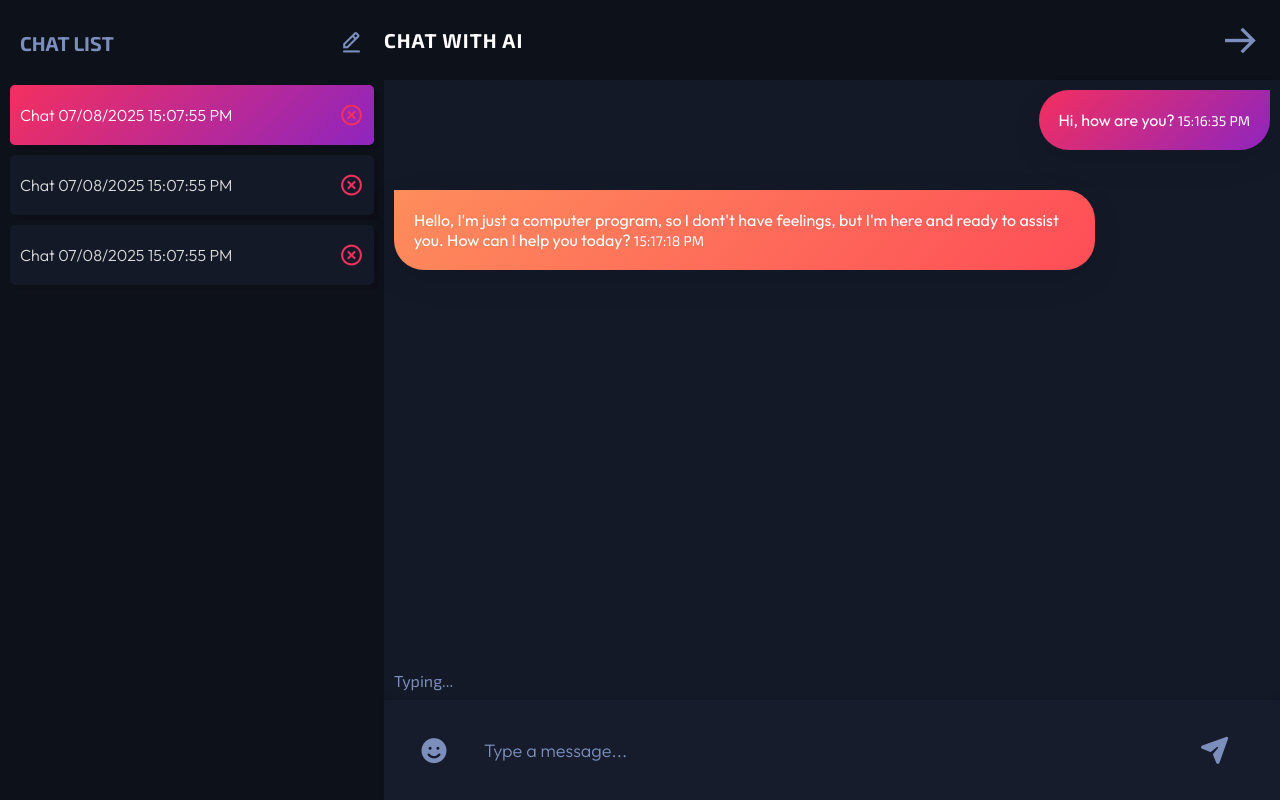
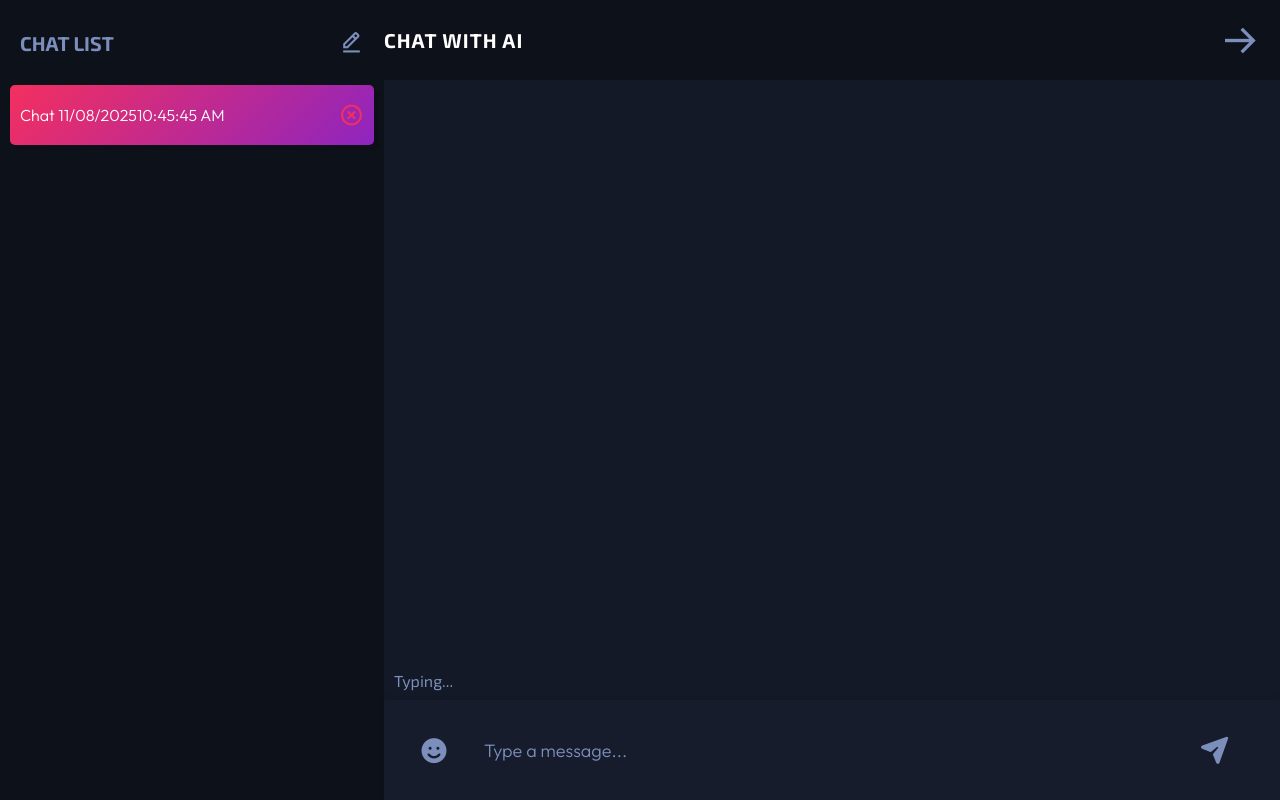
Before and after one commit to AyseYildiiz/AI-ChatBot-React, a React (Vite) app: page / in a window 1280 px wide. Both pictures are taken after a click on the button "CHAT AI". Built offline with nearby package versions, Linux system fonts and the light colour scheme.

Commit message:
Chat functionality has builded

```diff
--- a/src/App.jsx
+++ b/src/App.jsx
@@ -1,23 +1,40 @@
-import React, { useState } from 'react'
-import ChatBotStart from './Components/ChatBotStart'
-import ChatBotApp from './Components/ChatBotApp'
+import { useState } from "react";
+import ChatBotApp from "./Components/ChatBotApp";
+import ChatBotStart from "./Components/ChatBotStart";
 
 const App = () => {
-  const [isChatting, setIsChatting ] = useState(false)
-  const [chats, setChats] = useState([])
-
+  const [isChatting, setIsChatting] = useState(false);
+  const [chats, setChats] = useState([]);
 
   const handleStartChat = () => {
-    setIsChatting(true)
-  }
+    setIsChatting(true);
+
+    if (chats.length === 0) {
+      const newChat = {
+        id: `Chat ${new Date().toLocaleDateString(
+          "en-GB"
+        )}${new Date().toLocaleTimeString()}`,
+        messages: [],
+      };
+
+      setChats([newChat]);
+    }
+  };
 
   const handleGoBack = () => {
-    setIsChatting(false)
-  }
+    setIsChatting(false);
+  };
 
   return (
-    <div className='container'> { isChatting ?
-     <ChatBotApp onGoBack= {handleGoBack} />:<ChatBotStart onStartChat= {handleStartChat}/>} </div> )
-}
+    <div className="container">
+      {" "}
+      {isChatting ? (
+        <ChatBotApp onGoBack={handleGoBack} chats={chats} setChats={setChats} />
+      ) : (
+        <ChatBotStart onStartChat={handleStartChat} />
+      )}{" "}
+    </div>
+  );
+};
 
-export default App
+export default App;
--- a/src/Components/ChatBotApp.css
+++ b/src/Components/ChatBotApp.css
@@ -6,7 +6,7 @@
 
 .chat-list {
   width: 30%;
-    height:  100%;
+  height: 100%;
   background-color: #0d111a;
   padding: 1rem;
   display: flex;
@@ -14,23 +14,22 @@
   row-gap: 1rem;
 }
 
-.chat-list-header{
+.chat-list-header {
   width: 100%;
   display: flex;
   align-items: center;
   justify-content: space-between;
   padding: 2rem 1rem;
   color: #7b8ebc;
-
 }
 
-.chat-list-header h2{
-    font-family: 'Exo 2', sans-serif;
+.chat-list-header h2 {
+  font-family: "Exo 2", sans-serif;
   font-size: 2rem;
   text-transform: uppercase;
 }
 
-.chat-list-header i{
+.chat-list-header i {
   font-size: 2.5rem;
   cursor: pointer;
 }
@@ -39,41 +38,41 @@
   width: 100½;
   height: 6rem;
   background-color: #131927;
-    padding: .5rem 1rem;
-    border-radius: .5rem;
+  padding: 0.5rem 1rem;
+  border-radius: 0.5rem;
   display: flex;
   align-items: center;
   justify-content: space-between;
-    box-shadow: 0.5rem .5rem rgba(0, 0, 0, 0.1);
+  box-shadow: 0.5rem 0.5rem rgba(0, 0, 0, 0.1);
 }
 
-.chat-list-item.active{
-    background: linear-gradient(135deg, #f42f5f, #8e25bf )
+.chat-list-item.active {
+  background: linear-gradient(135deg, #f42f5f, #8e25bf);
 }
 
-.chat-list-item h4{
+.chat-list-item h4 {
   font-size: 1.6rem;
   font-weight: 300;
   color: #ddd;
 }
 
-.chat-list-item.active h4{
+.chat-list-item.active h4 {
   color: #fff;
 }
 
-.chat-list-item i{
+.chat-list-item i {
   font-size: 2.5rem;
   color: #f42f5f;
 }
 
-.chat-window{
+.chat-window {
   width: 70%;
   height: 100%;
   display: flex;
   flex-direction: column;
 }
 
-.chat-title{
+.chat-title {
   width: 100%;
   min-height: 8rem;
   background-color: #0d111a;
@@ -107,7 +106,8 @@
   row-gap: 4rem;
 }
 
-.prompt, .response {
+.prompt,
+.response {
   max-width: 80%;
   padding: 2rem;
   font-size: 1.6rem;
@@ -116,20 +116,21 @@
 }
 
 .prompt {
-    background: linear-gradient(135deg, #f42f5f, #8e25bf );
+  background: linear-gradient(135deg, #f42f5f, #8e25bf);
   align-self: flex-end;
   border-radius: 3rem 0 3rem 3rem;
   text-align: right;
 }
 
-.response{
+.response {
   background: linear-gradient(135deg, #fe8d5c, #fe4d57);
   border-radius: 0 3rem 3rem 3rem;
   align-self: flex-start;
   text-align: left;
 }
 
-.prompt span, .response span{
+.prompt span,
+.response span {
   font-family: "Exo 2", sans-serif;
   font-size: 1.4rem;
   margin-top: 0.5rem;
@@ -142,17 +143,17 @@
   margin-top: auto;
 }
 
-.msg-form{
+.msg-form {
   width: 100%;
   height: 10rem;
   background-color: #161c2c;
   display: flex;
   align-items: center;
-    box-shadow: 0 -.2rem .5rem rgba(0, 0, 0, 0.1);
+  box-shadow: 0 -0.2rem 0.5rem rgba(0, 0, 0, 0.1);
   padding-right: 5rem;
 }
 
-.msg-form i{
+.msg-form i {
   font-size: 2.5rem;
   color: #7b8ebc;
   cursor: pointer;
@@ -179,6 +180,6 @@
   color: #7b8ebc;
 }
 
-.msg-input::focus::placeholder{
+.msg-input::focus::placeholder {
   opacity: 0;
 }
--- a/src/Components/ChatBotApp.jsx
+++ b/src/Components/ChatBotApp.jsx
@@ -1,25 +1,57 @@
-import React from 'react'
-import './ChatBotApp.css'
+import { useState } from "react";
+import "./ChatBotApp.css";
 
-const ChatBotApp = ( {onGoBack} ) => {
-  return (<div className='chat-app'>
-            <div className='chat-list'>
+const ChatBotApp = ({ onGoBack, chats, setChats }) => {
+  const [inputValue, setInputValue] = useState("");
+  const [messages, setMessages] = useState(chats[0]?.messages || []);
+
+  const handleInputChange = (e) => {
+    setInputValue(e.target.value);
+  };
+
+  const handleSendMessage = () => {
+    if (inputValue.trim() === "") return;
+    const newMessage = {
+      type: "prompt",
+      text: inputValue,
+      timestamp: new Date().toLocaleTimeString(),
+    };
+    const updatedMessages = [...messages, newMessage];
+    setMessages(updatedMessages);
+    setInputValue("");
+
+    const updateChats = chats.map((chat, index) => {
+      if (index === 0) {
+        return { ...chat, messages: updatedMessages };
+      }
+      return chat;
+    });
+    setChats(updateChats);
+  };
+
+  const handleKeyDown = (e) => {
+    if (e.key === "Enter") {
+      e.preventDefault();
+      handleSendMessage();
+    }
+  };
+
+  return (
+    <div className="chat-app">
+      <div className="chat-list">
         <div className="chat-list-header">
           <h2>Chat List</h2>
           <i className="bx bx-edit-alt new-chat"></i>
         </div>
-                <div className="chat-list-item active">
-                    <h4>Chat 07/08/2025 15:07:55 PM</h4>
+        {chats.map((chat, index) => (
+          <div
+            key={chat.id}
+            className={`chat-list-item ${index === 0 ? "active" : ""}`}
+          >
+            <h4>{chat.id}</h4>
             <i className="bx bx-x-circle"></i>
           </div>
-                <div className="chat-list-item">
-                    <h4>Chat 07/08/2025 15:07:55 PM</h4>
-                        <i className="bx bx-x-circle"></i>
-                </div>
-                <div className="chat-list-item">
-                    <h4>Chat 07/08/2025 15:07:55 PM</h4>
-                        <i className="bx bx-x-circle"></i>
-                </div>
+        ))}
       </div>
       <div className="chat-window">
         <div className="chat-title">
@@ -27,24 +59,40 @@ const ChatBotApp = ( {onGoBack} ) => {
           <i className="bx bx-arrow-back arrow" onClick={onGoBack}></i>
         </div>
         <div className="chat">
-                    <div className="prompt">Hi, how are you?
-                        <span> 15:16:35 PM</span>
+          {messages.map((msg, idx) => (
+            <div
+              key={idx}
+              className={msg.type === "prompt" ? "prompt" : "response"}
+            >
+              {msg.text}
+              <span> {msg.timestamp}</span>
             </div>
-                     <div className="response">Hello, I'm just a computer program,
-                        so I dont't have feelings, but I'm here and ready to assist you.
-                        How can I help you today?
-                        <span> 15:17:18 PM</span>
-                    </div>
+          ))}
           <div className="typing">Typing...</div>
         </div>
-                 <form className='msg-form'>
+        <form
+          className="msg-form"
+          onSubmit={(e) => {
+            e.preventDefault();
+          }}
+        >
           <i className="fa-solid fa-face-smile emoji"></i>
-                    <input type="text" className='msg-input' placeholder='Type a message...' />
-                    <i className="fa-solid fa-paper-plane"></i>
+          <input
+            value={inputValue}
+            onChange={handleInputChange}
+            onKeyDown={handleKeyDown}
+            type="text"
+            className="msg-input"
+            placeholder="Type a message..."
+          />
+          <i
+            className="fa-solid fa-paper-plane"
+            onClick={handleSendMessage}
+          ></i>
         </form>
       </div>
     </div>
-  )
-}
+  );
+};
 
-export default ChatBotApp
+export default ChatBotApp;
--- a/src/Components/ChatBotStart.jsx
+++ b/src/Components/ChatBotStart.jsx
@@ -1,10 +1,7 @@
-import { useState } from "react";
 import "../index.css";
 import "./ChatBotStart.css";
 
 const ChatBotStart = ({ onStartChat }) => {
-  const [darkMode, setDarkMode] = useState(false);
-
   return (
     <div className="start-page">
       <button className="start-page-btn" onClick={onStartChat}>
```
Lines whose indentation alone changed are shown as unchanged.
